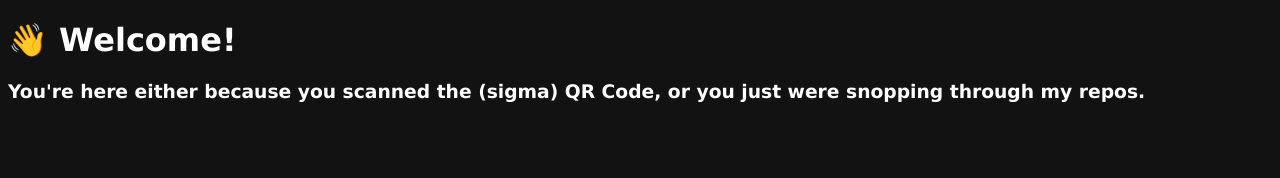
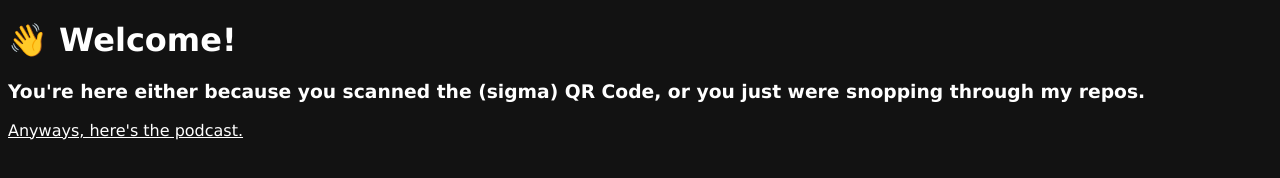
Before and after one commit to mc00f/history-thing, a plain HTML site: page index.html in a window 1280 px wide. Drawn offline with Linux system fonts and the light colour scheme.

Commit message:
Update index.html
forgot the other qutation mark for the <a> tag

```diff
--- a/index.html
+++ b/index.html
@@ -11,5 +11,5 @@
   </style>
   <h1>👋 Welcome!</h1>
   <h3>You're here either because you scanned the (sigma) QR Code, or you just were snopping through my repos.</h3>
-  <a href="podcast-compressed.wav>Anyways, here's the podcast.</a>
+  <a href="podcast-compressed.wav">Anyways, here's the podcast.</a>
 </html>
```
